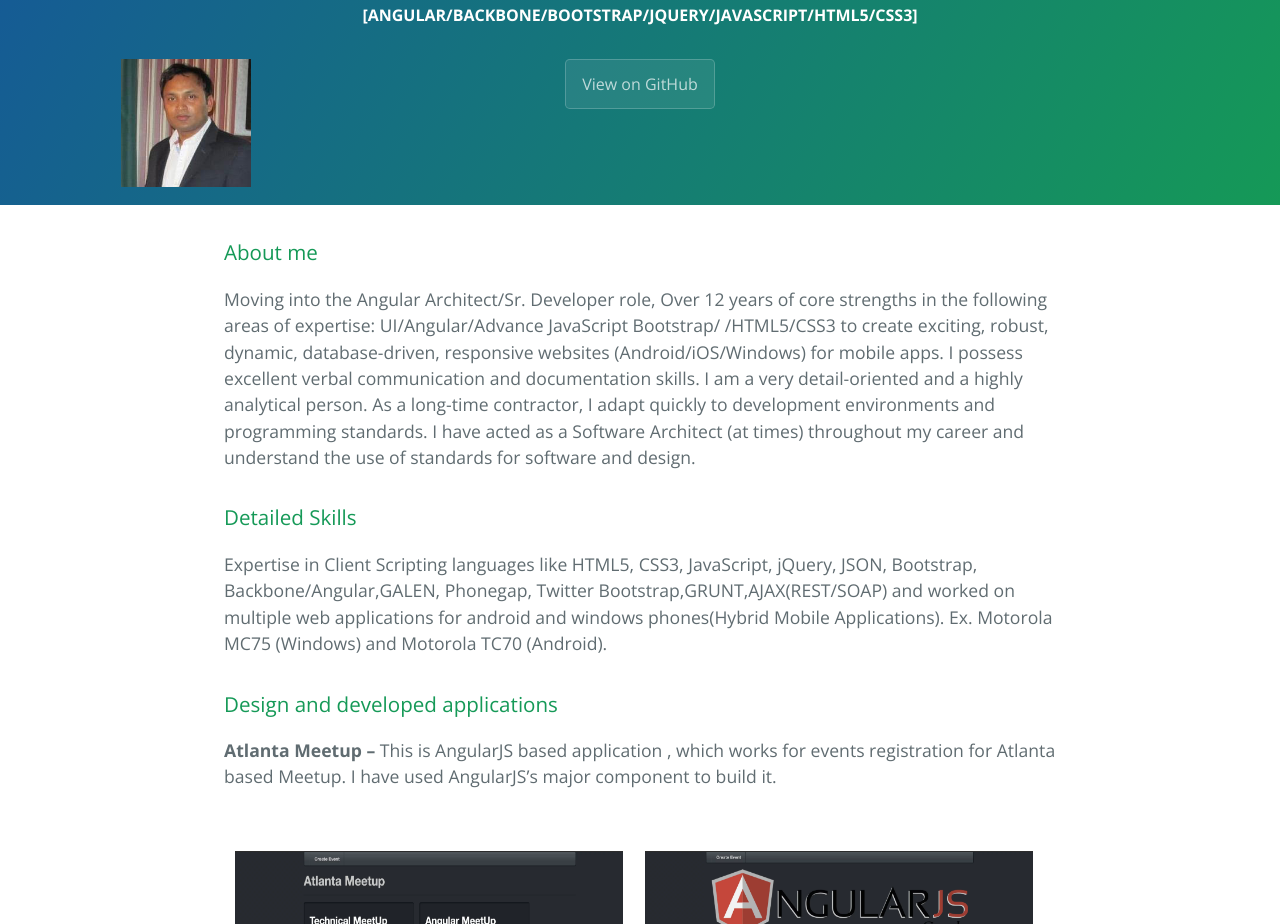
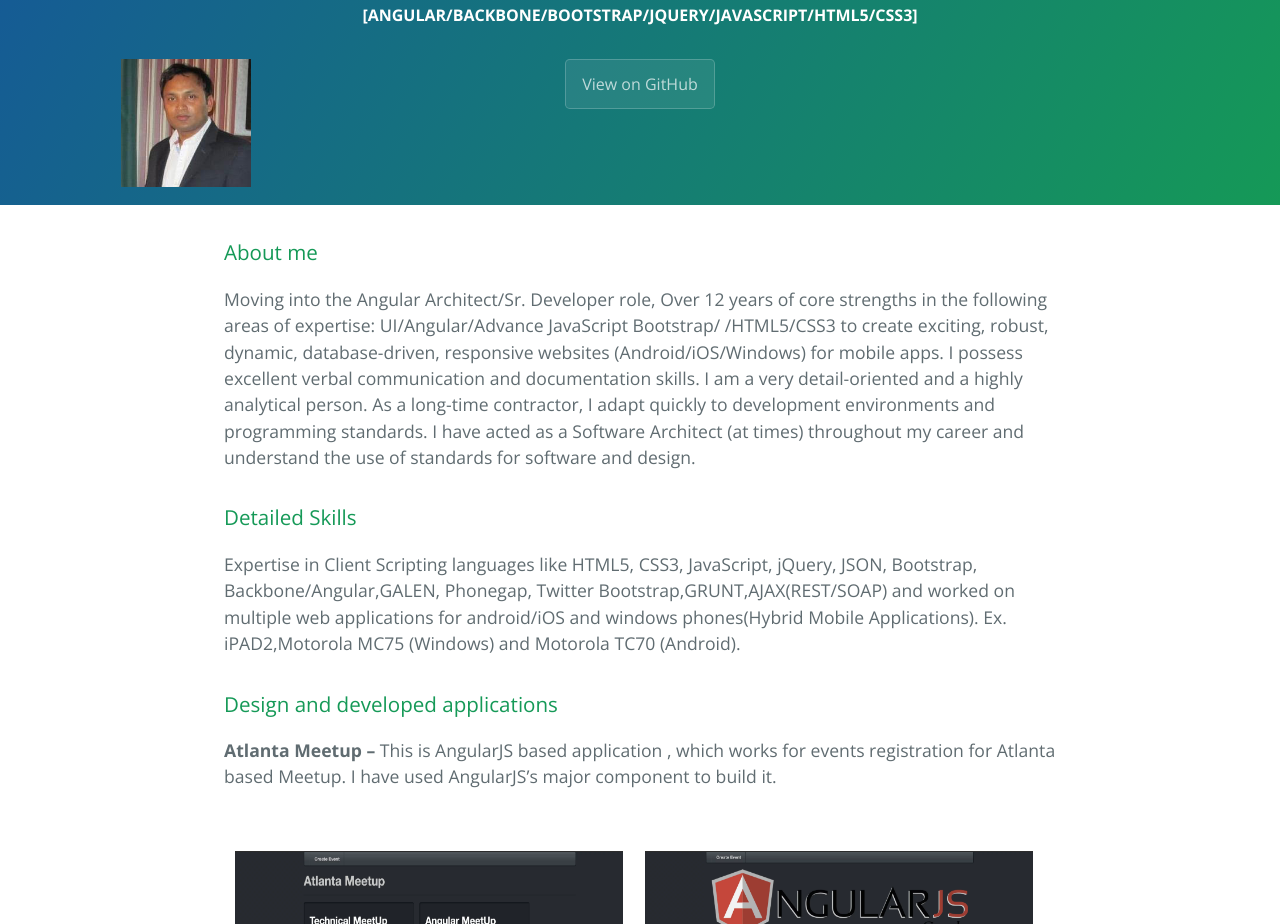
Before and after one commit to brijeshbala82/AngularJS, a plain HTML site: page index.html in a window 1280 px wide. Shown: the part 176-1100 px from the top of the page. Drawn offline with nearby package versions, Linux system fonts and the light colour scheme.

Commit message:
Update index.html

```diff
--- a/index.html
+++ b/index.html
@@ -37,7 +37,7 @@
 <h3>
 <a id="designer-templates" class="anchor" href="#designer-templates" aria-hidden="true"><span aria-hidden="true" class="octicon octicon-link"></span></a>Detailed Skills</h3>
 
-<p>Expertise in Client Scripting languages like HTML5, CSS3, JavaScript, jQuery, JSON, Bootstrap, Backbone/Angular,GALEN, Phonegap, Twitter Bootstrap,GRUNT,AJAX(REST/SOAP) and worked on multiple web applications for android and windows phones(Hybrid Mobile Applications). Ex. Motorola MC75 (Windows) and Motorola TC70 (Android).
+<p>Expertise in Client Scripting languages like HTML5, CSS3, JavaScript, jQuery, JSON, Bootstrap, Backbone/Angular,GALEN, Phonegap, Twitter Bootstrap,GRUNT,AJAX(REST/SOAP) and worked on multiple web applications for android/iOS and windows phones(Hybrid Mobile Applications). Ex. iPAD2,Motorola MC75 (Windows) and Motorola TC70 (Android).
 </p>
 
 <h3>
```
